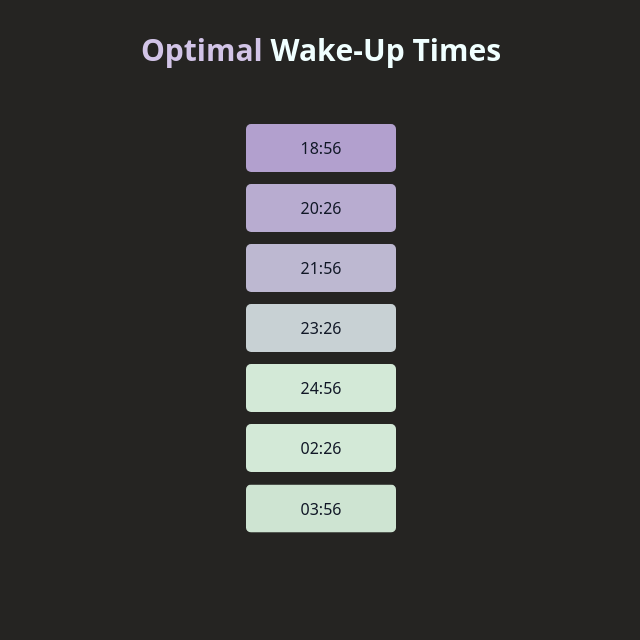
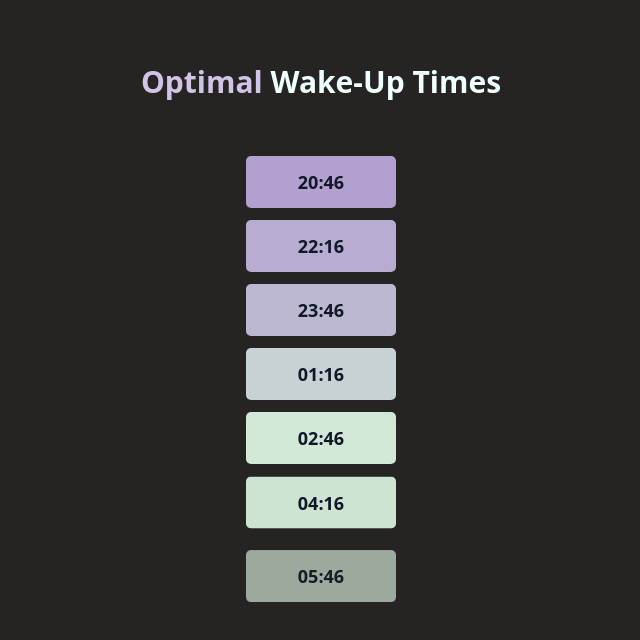
Before and after one commit to aidasbui/slypitime, a React (Vite) app: page / in a window 1280 px wide. Both pictures are taken after a click on the button "Sleepy". Shown: the top 640 px of the page, without its empty margins (319-959 px from the left). Built offline with nearby package versions, Linux system fonts and the light colour scheme.

Commit message:
fix: add 20 minutes to initial time calc, don't show current time, fix styling on desktop

```diff
--- a/src/components/Layout/Layout.tsx
+++ b/src/components/Layout/Layout.tsx
@@ -5,7 +5,11 @@ type TLayout = {
 };
 
 const Layout = ({ children }: TLayout) => {
-  return <div className="p-8 flex items-center w-full flex-col">{children}</div>;
+  return (
+    <div className="p-8 flex items-center w-full flex-col sm:p-12 md:p-16">
+      {children}
+    </div>
+  );
 };
 
 export default Layout;
--- a/src/components/TimeCard/TimeCard.tsx
+++ b/src/components/TimeCard/TimeCard.tsx
@@ -20,7 +20,7 @@ const TimeCard = ({ time, colors, delayFactor }: TTimeCardProps) => {
       animate="visible"
       exit="exit"
     >
-      <p>{time}</p>
+      <p className="font-semibold text-lg">{time}</p>
     </motion.div>
   );
 };
--- a/src/lib/timeUtils.ts
+++ b/src/lib/timeUtils.ts
@@ -3,8 +3,8 @@ import { addMinutes, format } from 'date-fns';
 export const getWakeUpTimes = () => {
   const now = new Date();
 
-  const wakeUpTimes = Array.from({ length: 7 }, (_, index) => {
-    const time = addMinutes(now, index * 90);
+  const wakeUpTimes = Array.from({ length: 8 }, (_, index) => {
+    const time = addMinutes(now, index * 90 + 20);
     return format(time, 'kk:mm');
   });
   return wakeUpTimes;
--- a/src/pages/Calculate/Calculate.tsx
+++ b/src/pages/Calculate/Calculate.tsx
@@ -25,10 +25,12 @@ const Calculate = () => {
 
           <div className="w-full flex flex-col items-center justify-center gap-3 text-gray-900">
             {wakeUpTimes.map((wakeUpTime, index) => {
+              if (index === 0) return;
+
               return (
                 <TimeCard
                   time={wakeUpTime}
-                  colors={timeCardColors[index]}
+                  colors={timeCardColors[index - 1]}
                   key={wakeUpTime}
                   delayFactor={index}
                 />
--- a/src/pages/Home/Home.tsx
+++ b/src/pages/Home/Home.tsx
@@ -26,7 +26,7 @@ const Home = () => {
             </h1>
           </div>
 
-          <p className="text-left whitespace-pre-line">
+          <p className="text-left whitespace-pre-line sm:text-center sm:max-w-[400px]">
             {`Welcome to Slypitime! This is a simple app that helps you quickly calculate an estimate of when to set your alarm - based on the length of sleep cycles.
 
           Click on the button below to see the times you should try waking up at.
@@ -35,7 +35,7 @@ const Home = () => {
           </p>
 
           <div className="w-full flex justify-center items-center">
-            <Button className="bg-[#d2c4e7] text-black">
+            <Button className="bg-[#d2c4e7] text-black hover:bg-[#8e81a1] hover:text-white">
               <Link to="/calculate">Sleepy</Link>
             </Button>
           </div>
--- a/src/sass/global.scss
+++ b/src/sass/global.scss
@@ -9,4 +9,5 @@
 html {
   background-color: #252422;
   color: azure;
+  overflow: hidden;
 }
```
